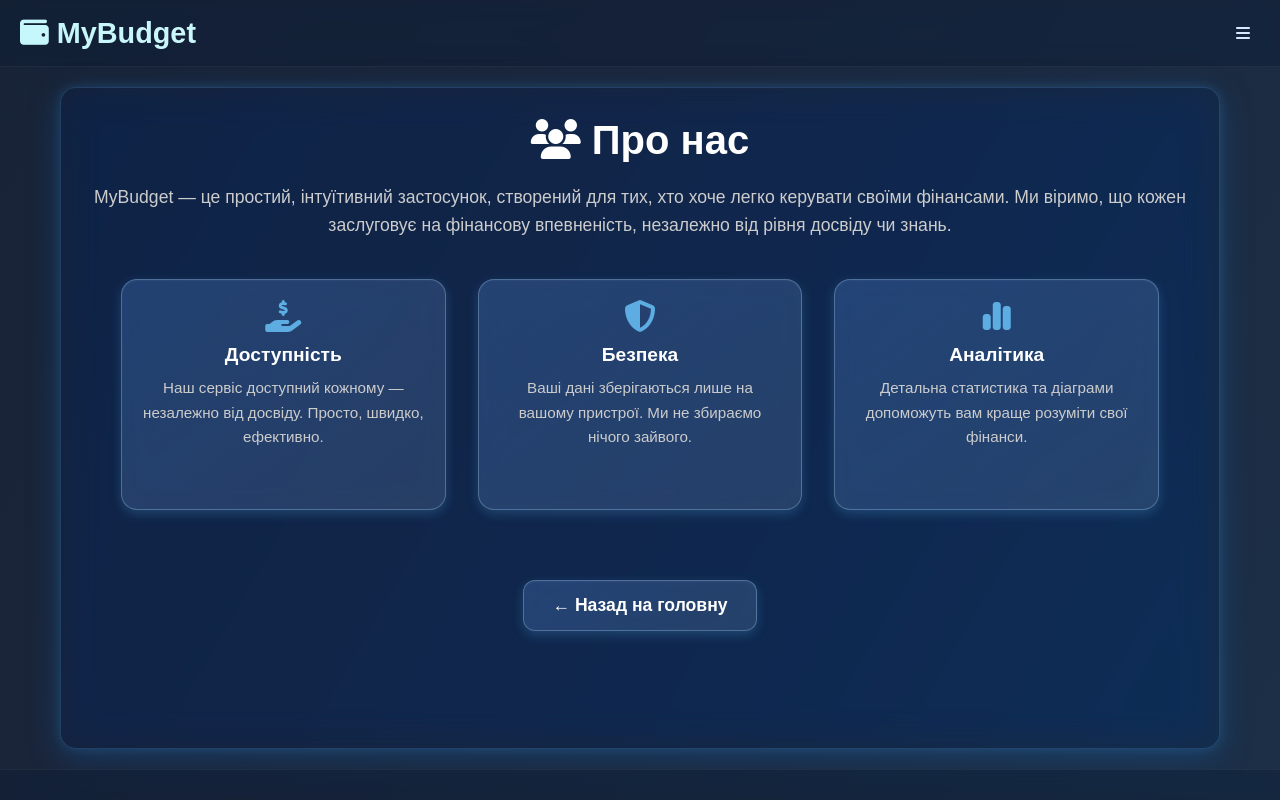
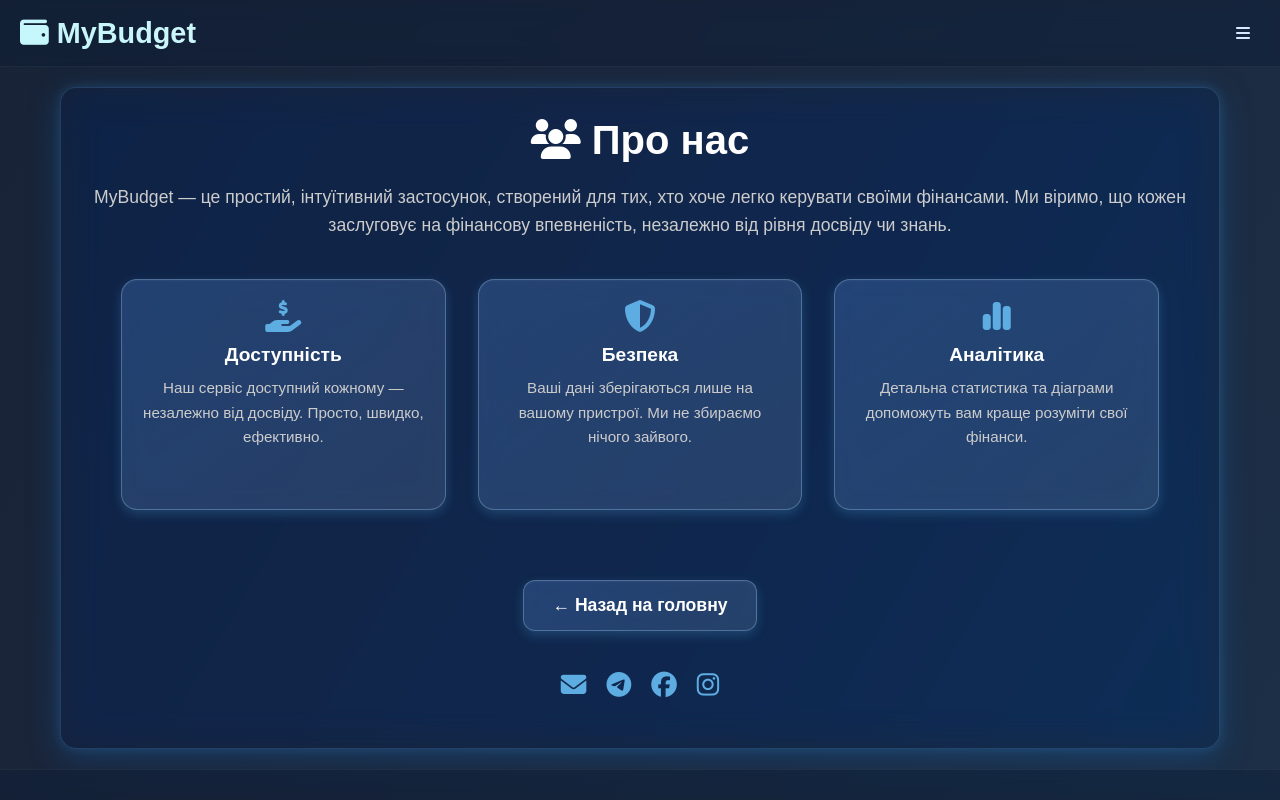
Before and after one commit to bankapyva/MyBudget, a plain HTML site: page about.html in a window 1280 px wide. Drawn offline with Linux system fonts and the light colour scheme.

Commit message:
Оновлено код / опис змін

```diff
--- a/about.html
+++ b/about.html
@@ -101,6 +101,25 @@
   justify-content: space-between;
   height: 100%;
 }
+
+.contact-icons {
+  display: flex;
+  justify-content: center;
+  gap: 20px;
+  margin-top: 20px;
+}
+
+.contact-icons a {
+  color: #5dade2;
+  font-size: 1.6rem;
+  transition: color 0.3s ease, transform 0.3s ease;
+}
+
+.contact-icons a:hover {
+  color: #3498db;
+  transform: scale(1.2);
+}
+
   </style>
 </head>
 <body>
@@ -146,6 +165,22 @@
           </div>
 
           <a href="index.html" class="add-expense-btn back-btn">← Назад на головну</a>
+
+          <div class="contact-icons" style="margin-top: 40px;">
+  <a href="mailto:mybudget@example.com" target="_blank" title="Email">
+    <i class="fa-solid fa-envelope"></i>
+  </a>
+  <a href="https://t.me/mybudgetapp" target="_blank" title="Telegram">
+    <i class="fa-brands fa-telegram"></i>
+  </a>
+  <a href="https://facebook.com/mybudgetapp" target="_blank" title="Facebook">
+    <i class="fa-brands fa-facebook"></i>
+  </a>
+  <a href="https://instagram.com/mybudgetapp" target="_blank" title="Instagram">
+    <i class="fa-brands fa-instagram"></i>
+  </a>
+</div>
+
         </div>
       </div>
     </div>
```
Also changed, not shown: index.html (+2 -3 lines).
